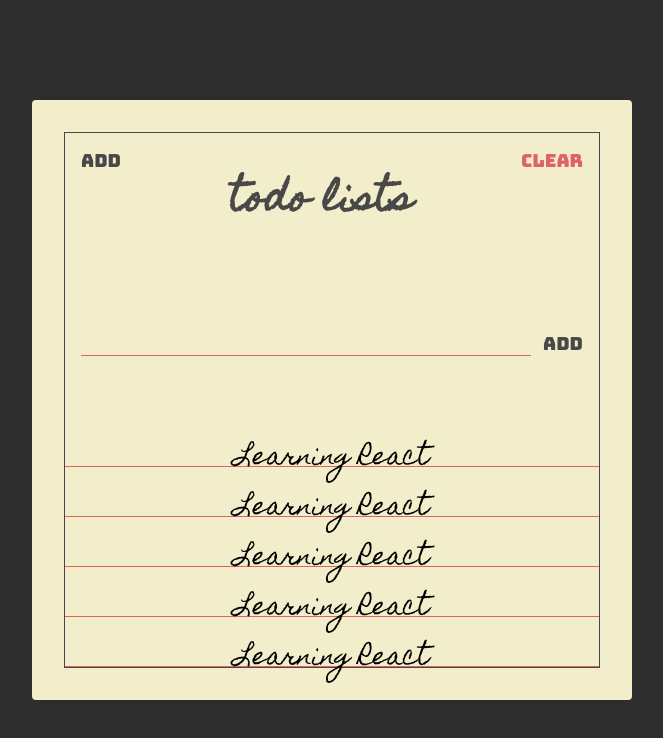
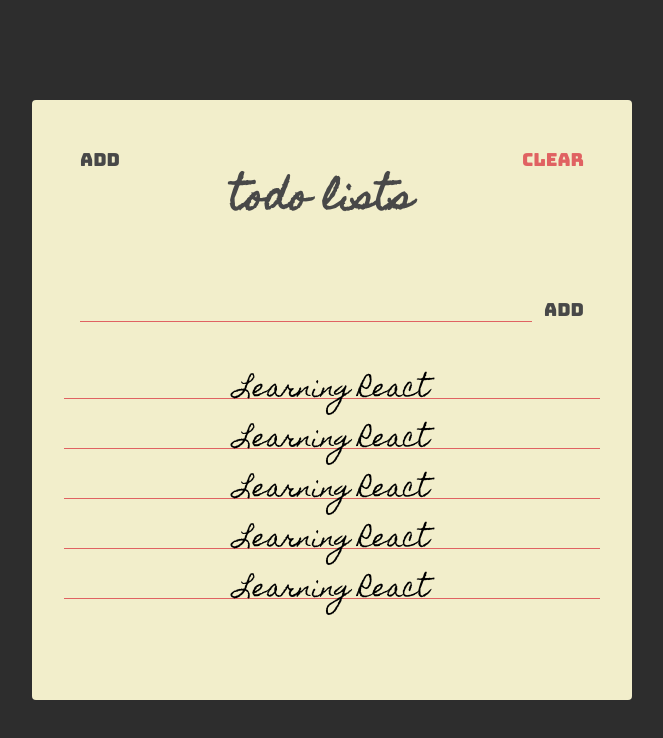
Before and after one commit to Pandoedo/React-TodoList, a React (Create React App) app: page / in a window 1280 px wide. Shown: the top 738 px of the page, without its empty margins (308-971 px from the left). Built offline with nearby package versions, Linux system fonts and the light colour scheme.

Commit message:
membuat paper components

```diff
--- a/package.json
+++ b/package.json
@@ -5,6 +5,7 @@
   "keywords": [],
   "main": "src/index.js",
   "dependencies": {
+    "prop-types": "15.7.2",
     "react": "17.0.1",
     "react-dom": "17.0.1",
     "react-scripts": "4.0.0"
--- a/public/index.html
+++ b/public/index.html
@@ -32,7 +32,7 @@
       work correctly both with client-side routing and a non-root public URL.
       Learn how to configure a non-root public URL by running `npm run build`.
     -->
-    <title>React App</title>
+    <title>Belajar React</title>
   </head>
 
   <body>
--- a/src/App.js
+++ b/src/App.js
@@ -1,10 +1,10 @@
 import React from "react";
 import "./styles.css";
+import Paper from "./components/Paper";
 
 export default function App() {
   return (
-    <div className="container">
-      <div className="frame">
+    <Paper>
       <section className="header">
         <button className="header-btn main-black-color">Add</button>
         <h1 className="header-title">Todo Lists</h1>
@@ -35,7 +35,6 @@
           <span className="todo-text">Learning React</span>
         </div>
       </section>
-      </div>
-    </div>
+    </Paper>
   );
 }
--- a/src/components/Paper.jsx
+++ b/src/components/Paper.jsx
@@ -0,0 +1,19 @@
+import React from "react";
+import PropTypes from "prop-types";
+
+const Paper = ({ children }) => {
+  return (
+    <div className="container">
+      <div className="form">{children}</div>
+    </div>
+  );
+};
+
+Paper.PropTypes = {
+  children: PropTypes.oneOfType([
+    PropTypes.arrayOf(PropTypes.node),
+    PropTypes.node
+  ])
+};
+
+export default Paper;
```
Lines whose indentation alone changed are shown as unchanged.
